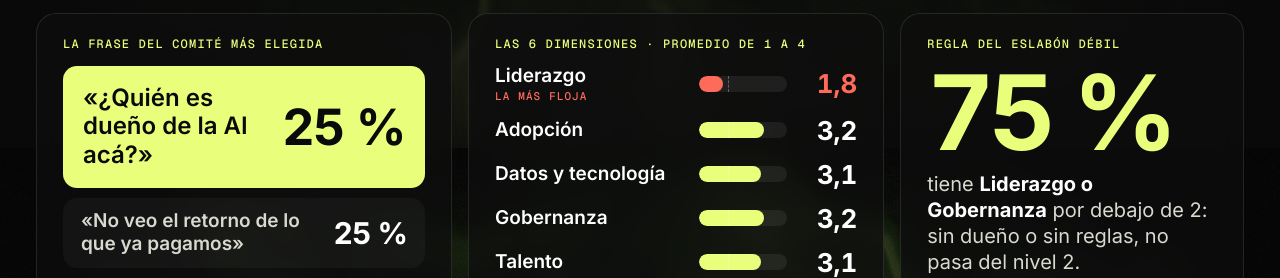
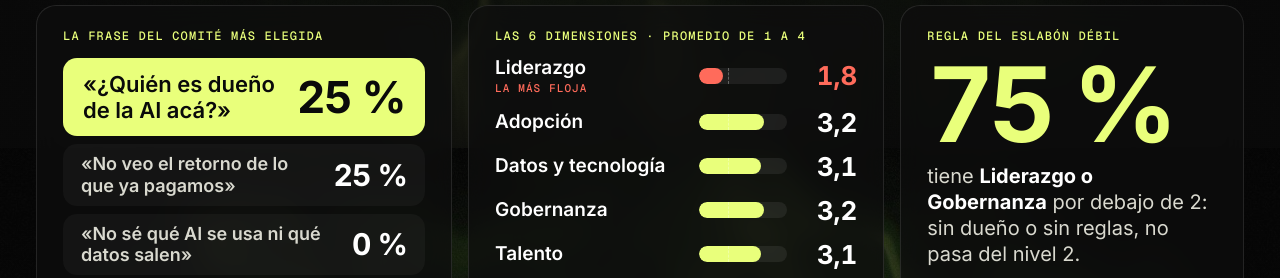
Before and after one commit to Juanjosar20/diagnostico-ai-en-vivo, a plain HTML site: page index.html in a window 1280 px wide. Shown: the part 652-930 px from the top of the page. Drawn offline with nearby package versions, Linux system fonts and the light colour scheme.

Commit message:
Panel: ajuste de alto
Co-Authored-By: Claude Opus 5.5 <noreply@anthropic.com>
Claude-Session: https://claude.ai/code/session_0195TjmjBYATRa9EjcLAtygS

```diff
--- a/index.html
+++ b/index.html
@@ -12,7 +12,7 @@
 *{box-sizing:border-box}
 html,body{margin:0;color:var(--ink2);font-family:"Inter",system-ui,sans-serif;-webkit-font-smoothing:antialiased;font-feature-settings:"cv11","ss01"}
 body{min-height:100vh;background:linear-gradient(180deg,rgba(10,10,10,.45),rgba(10,10,10,.88) 70%),url(shader-30x.jpg) center top/cover no-repeat fixed,#0A0A0A}
-.wrap{max-width:1760px;margin:0 auto;padding:22px 36px 16px;display:flex;flex-direction:column;gap:16px;min-height:100vh}
+.wrap{max-width:1760px;margin:0 auto;padding:18px 36px 12px;display:flex;flex-direction:column;gap:14px;min-height:100vh}
 header{display:flex;justify-content:space-between;align-items:flex-end;gap:24px}
 .mono{font-family:"Geist Mono",ui-monospace,monospace;font-weight:500;letter-spacing:.1em;font-size:12px;text-transform:uppercase;color:var(--lime)}
 .logo30{height:28px;width:auto;vertical-align:middle}
@@ -76,11 +76,11 @@ h1 em{font-style:normal;color:var(--lime)}
 .qr .t2{font-size:15px;color:var(--ink2);margin:4px 0 8px}
 .qr .url{font-size:12px;color:var(--muted);word-break:break-all}
 /* Frases */
-.chips{display:flex;flex-direction:column;gap:10px}
-.chip{display:flex;justify-content:space-between;align-items:center;gap:16px;background:rgba(255,255,255,.035);border-radius:14px;padding:12px 18px;font-size:19px;color:var(--ink2);font-weight:600;line-height:1.2}
+.chips{display:flex;flex-direction:column;gap:8px}
+.chip{display:flex;justify-content:space-between;align-items:center;gap:16px;background:rgba(255,255,255,.035);border-radius:14px;padding:9px 18px;font-size:18px;color:var(--ink2);font-weight:600;line-height:1.2}
 .chip b{font-size:30px;color:#fff;font-weight:700;letter-spacing:-.03em;white-space:nowrap;font-variant-numeric:tabular-nums}
-.chip.top{background:var(--lime);color:#0A0A0A;font-size:24px;padding:18px 20px}
-.chip.top b{color:#0A0A0A;font-size:50px}
+.chip.top{background:var(--lime);color:#0A0A0A;font-size:22px;padding:13px 20px}
+.chip.top b{color:#0A0A0A;font-size:44px}
 .otra{font-size:15px;color:var(--muted);padding:2px 4px}
 /* Dimensiones */
 .rows{display:flex;flex-direction:column;gap:13px}
```
